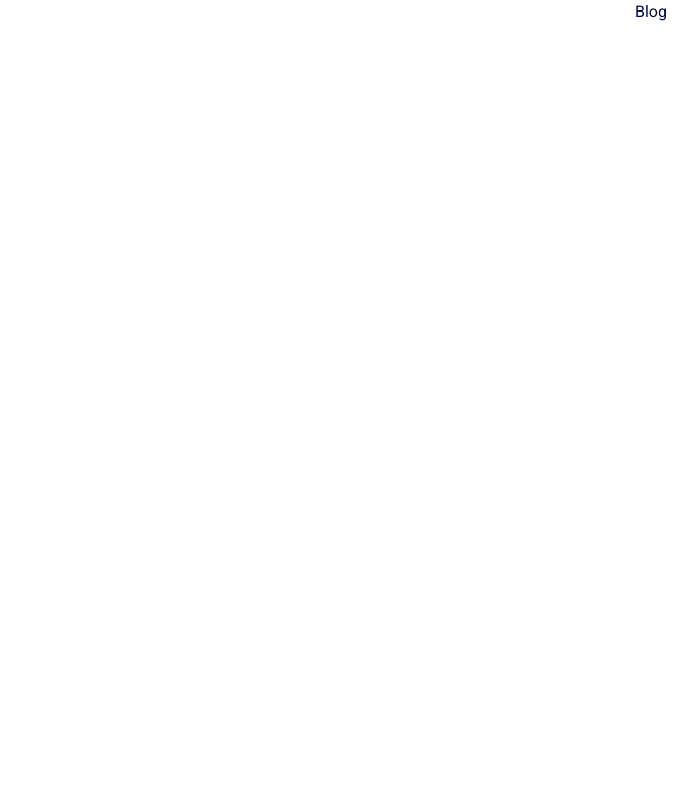
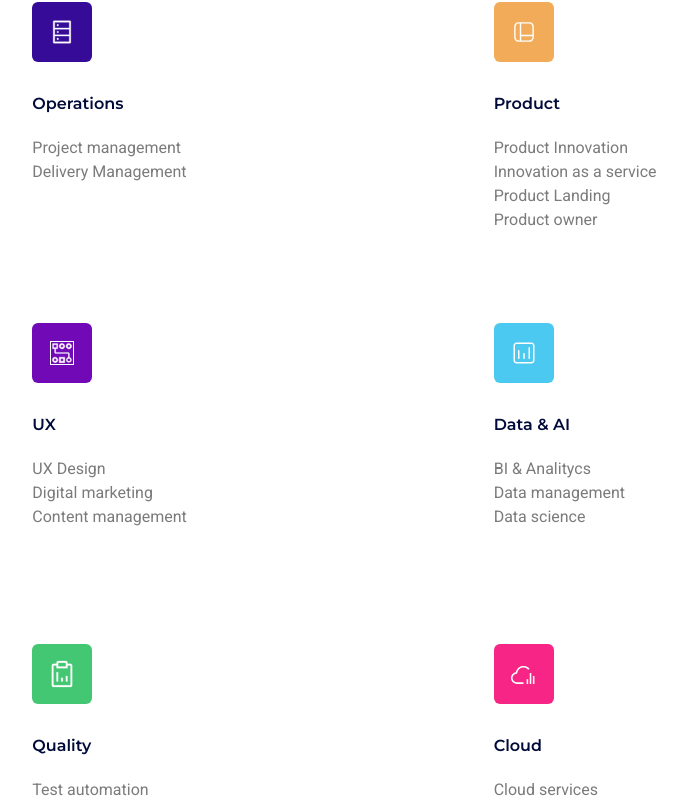
Before and after one commit to Eliman-C5/cleartechsite, a Next.js app: page /Services in a window 1280 px wide. Shown: the part 593-1398 px from the top of the page, without its empty margins (215-912 px from the left). Before the commit the page ends 812 px from the top, so only its background shows below. Built offline with nearby package versions, Linux system fonts and the light colour scheme.

Commit message:
service cards section added

```diff
--- a/components/Navbar.jsx
+++ b/components/Navbar.jsx
@@ -29,11 +29,13 @@ const Navbar = () => {
   return (
     <nav className="w-full h-[75px] absolute top-0 border-b border-b-[#AFBDFF] z-30">
       <div className="max-w-[1146px] w-[86%] mx-auto flex items-center justify-between h-full">
-        <img
-          src="/img/cleartech_log.png"
-          alt="cleartech logo"
-          className=" cursor-pointer"
-        />
+        <Link href={'/'}>
+          <img
+            src="/img/cleartech_log.png"
+            alt="cleartech logo"
+            className=" cursor-pointer"
+          />
+        </Link>
         <div className="md:flex space-x-8 items-center hidden ">
           {links.map((link) => (
             <Link href={link.src} key={link.id}>
--- /dev/null
+++ b/components/ServicesSections/ServiceCard.jsx
@@ -0,0 +1,30 @@
+import React from 'react';
+
+const ServiceCard = ({ icon, title, color, charlist }) => {
+  return (
+    <div
+      className="w-full max-w-[360px] h-auto lg:h-[291px] pb-[30px] lg:pb-0 mb-[30px]  "
+      style={{
+        boxShadow:
+          'rgba(67, 97, 238, 0.21) 0px 10px 40px; border-radius: 9.7094px',
+      }}
+    >
+      {' '}
+      <div className="w-[90%] mx-auto">
+        <div
+          className={`w-[60px] h-[60px] bg-${color} flex justify-center rounded-md my-[30px] items-center`}
+        >
+          <img src={icon} alt={title} />
+        </div>
+        <p className=" text-color03_black font-semibold mb-[20px]">{title}</p>
+        {charlist.map((item) => (
+          <p className="roboto text-[#7B7B7B] font-normal" key={item}>
+            {item}
+          </p>
+        ))}
+      </div>
+    </div>
+  );
+};
+
+export default ServiceCard;
--- /dev/null
+++ b/components/ServicesSections/ServicesCards.jsx
@@ -0,0 +1,30 @@
+import React from 'react';
+import Section from 'components/Wrappers/NormalAndFadeInSection';
+import ServiceCard from './ServiceCard';
+import { serviceCards } from '../../public/data';
+import Button from 'components/Atoms/Button';
+const ServicesCards = () => {
+  return (
+    <Section>
+      <h2 className="tittles" style={{ marginBottom: '20px' }}>
+        This is how we group our people
+      </h2>
+      <div className="flex flex-wrap justify-evenly">
+        {serviceCards.map((item) => (
+          <ServiceCard
+            key={item.id}
+            icon={item.icon}
+            color={item.color}
+            title={item.title}
+            charlist={item.charlist}
+          />
+        ))}
+      </div>
+      <div className="flex justify-center">
+        <Button title="Talk with us" />
+      </div>
+    </Section>
+  );
+};
+
+export default ServicesCards;
--- a/pages/Services/index.jsx
+++ b/pages/Services/index.jsx
@@ -1,5 +1,6 @@
 import React from 'react';
 import PageHeader from 'components/Atoms/PageHeader';
+import ServicesCards from 'components/ServicesSections/ServicesCards';
 const index = () => {
   return (
     <div>
@@ -7,6 +8,7 @@ const index = () => {
         title="What we offer"
         desc="We grow your organizational analytics capabilities. With the right help, you can create better value with your data assets, maximizing its potential."
       />
+      <ServicesCards />
     </div>
   );
 };
--- a/public/data.js
+++ b/public/data.js
@@ -294,3 +294,53 @@ export const team = [
     linkedinlink: '/',
   },
 ];
+
+export const serviceCards = [
+  {
+    id: 1,
+    icon: '/img/icons/knowhow/white/operations.svg',
+    title: 'Operations',
+    color: 'operations',
+    charlist: ['Project management', 'Delivery Management'],
+  },
+  {
+    id: 2,
+    icon: '/img/icons/knowhow/white/product.svg',
+    title: 'Product',
+    color: 'product',
+    charlist: [
+      'Product Innovation',
+      'Innovation as a service',
+      'Product Landing',
+      'Product owner',
+    ],
+  },
+  {
+    id: 3,
+    icon: '/img/icons/knowhow/white/ux.svg',
+    title: 'UX',
+    color: 'ux',
+    charlist: ['UX Design', 'Digital marketing', 'Content management'],
+  },
+  {
+    id: 4,
+    icon: '/img/icons/knowhow/white/dataAI.svg',
+    title: 'Data & AI',
+    color: 'dataAI',
+    charlist: ['BI & Analitycs', 'Data management', 'Data science'],
+  },
+  {
+    id: 5,
+    icon: '/img/icons/knowhow/white/quality.svg',
+    title: 'Quality',
+    color: 'quality',
+    charlist: ['Test automation', 'Data quality testing', 'Data governance'],
+  },
+  {
+    id: 6,
+    icon: '/img/icons/knowhow/white/cloud.svg',
+    title: 'Cloud',
+    color: 'cloud',
+    charlist: ['Cloud services', 'Migration', 'Infra and Security', 'DevOps'],
+  },
+];
```
